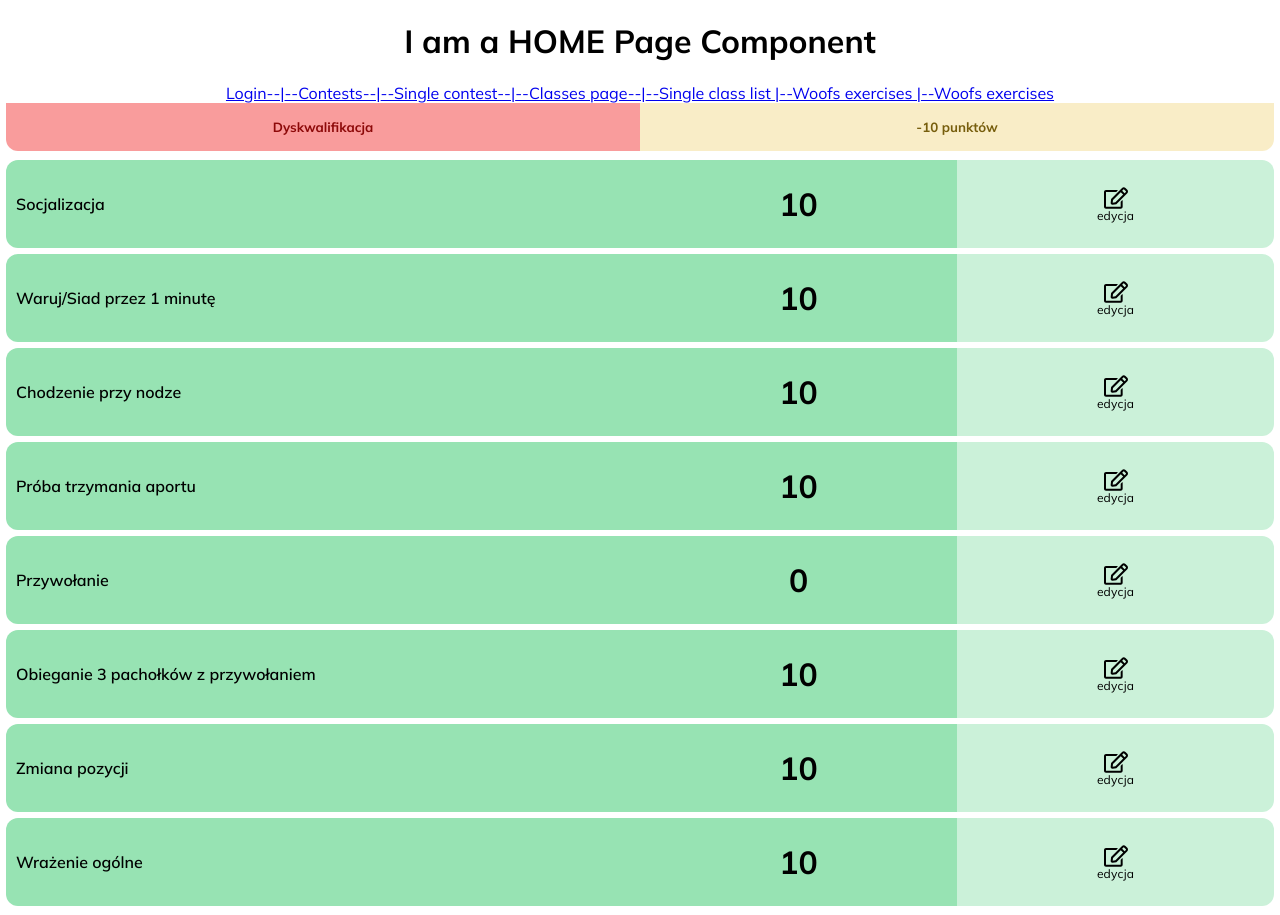
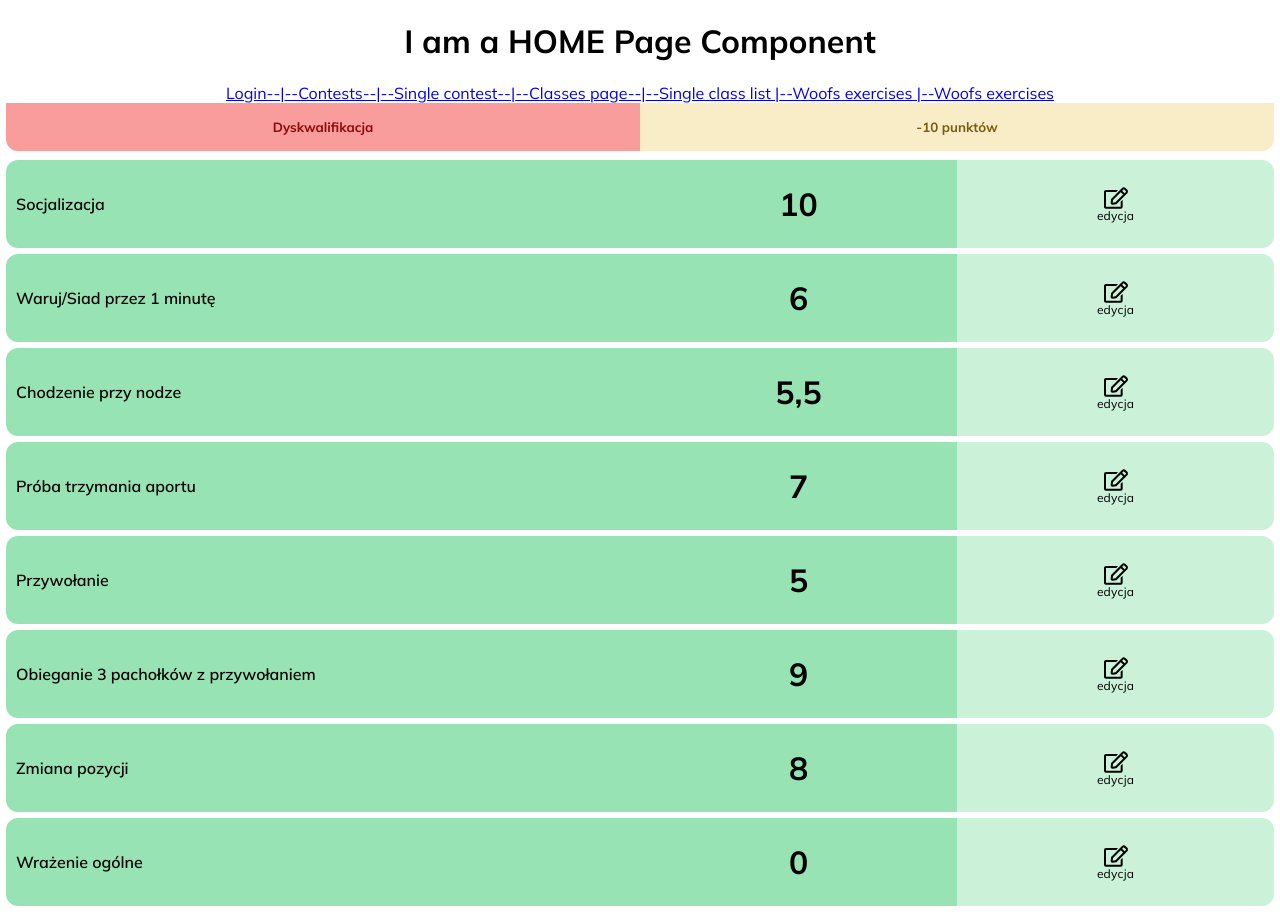
Before and after one commit to CC2021-WBL/GOOD-BOI-Application, a React (Create React App) app: page /contests/1/classes/1/woof in a window 1280 px wide. Built offline with nearby package versions, Linux system fonts and the light colour scheme.

Commit message:
add few fixes

```diff
--- a/src/Atoms/Point/Point.js
+++ /dev/null
@@ -1,18 +0,0 @@
-import propTypes from 'prop-types';
-import PointStyled from './PointStyled';
-import PropTypes from 'prop-types';
-
-const Point = ({ points, toggle }) => {
-  return (
-    <PointStyled toggle={toggle}>
-      {toggle ? points : `input in the future`}
-    </PointStyled>
-  );
-};
-
-Point.propTypes = {
-  points: propTypes.number,
-  toggle: PropTypes.bool,
-};
-
-export default Point;
--- a/src/Atoms/Point/PointStyled.js
+++ /dev/null
@@ -1,19 +0,0 @@
-import styled from 'styled-components';
-import ExerciseCardStyled from '../../Molecules/ExerciseCard/ExerciseCardStyled';
-import FONTS from '../../Styles/fontsStyledComponents';
-import COLORS from '../../Styles/varsStyledComponents';
-
-const PointStyled = styled(ExerciseCardStyled)`
-  box-sizing: border-box;
-  width: 25%;
-  margin: 0;
-  justify-content: center;
-  align-items: center;
-  ${FONTS.h1};
-  ${(props) =>
-    props.toggle
-      ? `background-color: ${COLORS.positive200};`
-      : `background-color:  ${COLORS.grey100}; ${FONTS.label_regular}; padding: 1rem`}
-`;
-
-export default PointStyled;
--- /dev/null
+++ b/src/Atoms/PointsText/PointsText.js
@@ -0,0 +1,15 @@
+import propTypes from 'prop-types';
+import PointsTextStyled from './PointsTextStyled';
+import PropTypes from 'prop-types';
+
+const PointsText = ({ points }) => {
+  const pointsString = String(points).replace(/\./g, ',');
+  return <PointsTextStyled>{pointsString}</PointsTextStyled>;
+};
+
+PointsText.propTypes = {
+  points: propTypes.number,
+  toggle: PropTypes.bool,
+};
+
+export default PointsText;
--- /dev/null
+++ b/src/Atoms/PointsText/PointsTextStyled.js
@@ -0,0 +1,10 @@
+import styled from 'styled-components';
+
+const PointsTextStyled = styled.div`
+  height: 100%;
+  display: flex;
+  align-items: center;
+  justify-content: center;
+`;
+
+export default PointsTextStyled;
--- a/src/Data/Dummy-data/test-data-dogs.js
+++ b/src/Data/Dummy-data/test-data-dogs.js
@@ -18,13 +18,13 @@ const DOGS = [
         obedienceClassName: 'Klasa 0',
         exercises: [
           { codeName: '0.1', result: 10 },
-          { codeName: '0.2', result: 10 },
-          { codeName: '0.3', result: 10 },
-          { codeName: '0.4', result: 10 },
-          { codeName: '0.5', result: 0 },
-          { codeName: '0.6', result: 10 },
-          { codeName: '0.7', result: 10 },
-          { codeName: '0.8', result: 10 },
+          { codeName: '0.2', result: 6 },
+          { codeName: '0.3', result: 5.5 },
+          { codeName: '0.4', result: 7 },
+          { codeName: '0.5', result: 5 },
+          { codeName: '0.6', result: 9 },
+          { codeName: '0.7', result: 8 },
+          { codeName: '0.8', result: 0 },
         ],
       },
       {
--- a/src/Molecules/ExerciseCard/ExerciseCard.js
+++ b/src/Molecules/ExerciseCard/ExerciseCard.js
@@ -1,9 +1,9 @@
 import PropTypes from 'prop-types';
 import Exercise from '../../Atoms/Exercise/Exercise';
-import Point from '../../Atoms/Point/Point';
 import EditAccept from '../../Atoms/EditAccept/EditAccept';
 import ExerciseCardStyled from './ExerciseCardStyled';
 import { useState } from 'react';
+import Points from '../Points/Points';
 
 const ExerciseCard = ({ exerciseInfo, obedienceClassName }) => {
   const { codeName, result } = exerciseInfo;
@@ -20,7 +20,7 @@ const ExerciseCard = ({ exerciseInfo, obedienceClassName }) => {
         obedienceClassName={obedienceClassName}
         toggle={toggle}
       />
-      <Point points={result} toggle={toggle} />
+      <Points points={result} toggle={toggle} />
       <EditAccept onClick={toggleHandler} toggle={toggle} />
     </ExerciseCardStyled>
   );
--- /dev/null
+++ b/src/Molecules/Points/Points.js
@@ -0,0 +1,24 @@
+import propTypes from 'prop-types';
+import PropTypes from 'prop-types';
+import PointsText from '../../Atoms/PointsText/PointsText';
+import PointsInput from '../PointsForm/PointsForm';
+import PointsStyled from './PointsStyled';
+
+const Points = ({ points, toggle }) => {
+  return (
+    <PointsStyled>
+      {toggle ? (
+        <PointsText points={points}></PointsText>
+      ) : (
+        <PointsInput points={points} />
+      )}
+    </PointsStyled>
+  );
+};
+
+Points.propTypes = {
+  points: propTypes.number,
+  toggle: PropTypes.bool,
+};
+
+export default Points;
--- /dev/null
+++ b/src/Molecules/Points/PointsStyled.js
@@ -0,0 +1,15 @@
+import styled from 'styled-components';
+import FONTS from '../../Styles/fontsStyledComponents';
+import COLORS from '../../Styles/varsStyledComponents';
+
+const PointsTextStyled = styled.div`
+  box-sizing: border-box;
+  width: 25%;
+  margin: 0;
+  justify-content: center;
+  align-items: center;
+  ${FONTS.h1};
+  background-color: ${COLORS.positive200};
+`;
+
+export default PointsTextStyled;
--- /dev/null
+++ b/src/Molecules/PointsForm/PoinstFormStyled.js
@@ -0,0 +1,12 @@
+import styled from 'styled-components';
+import COLORS from '../../Styles/varsStyledComponents';
+
+const PointsFormStyled = styled.form`
+  height: 100%;
+  display: flex;
+  align-items: center;
+  justify-content: center;
+  background-color: ${COLORS.grey100};
+`;
+
+export default PointsFormStyled;
--- /dev/null
+++ b/src/Molecules/PointsForm/PointsForm.js
@@ -0,0 +1,27 @@
+import propTypes from 'prop-types';
+import PropTypes from 'prop-types';
+import PointsInputStyled from './PointsInputStyled';
+import PointsFormStyled from './PoinstFormStyled';
+
+const PointsForm = ({ points }) => {
+  return (
+    <PointsFormStyled>
+      <PointsInputStyled
+        type="number"
+        id="points"
+        className="points_input"
+        defaultValue={points}
+        min="0"
+        step="0.5"
+        max="10"
+      />
+    </PointsFormStyled>
+  );
+};
+
+PointsForm.propTypes = {
+  points: propTypes.number,
+  toggle: PropTypes.bool,
+};
+
+export default PointsForm;
--- /dev/null
+++ b/src/Molecules/PointsForm/PointsInputStyled.js
@@ -0,0 +1,19 @@
+import styled from 'styled-components';
+import FONTS from '../../Styles/fontsStyledComponents';
+import COLORS from '../../Styles/varsStyledComponents';
+
+const PointsInputStyled = styled.input`
+  width: 6rem;
+  height: 3rem;
+  ${FONTS.h1};
+  text-align: center;
+  border-radius: 0.75rem;
+  border: 1px ${COLORS.grey800};
+
+  :focus {
+    color: black;
+    outline: 2px solid ${COLORS.grey800};
+  }
+`;
+
+export default PointsInputStyled;
--- a/src/index.css
+++ b/src/index.css
@@ -1,4 +1,12 @@
 @import url('https://fonts.googleapis.com/css2?family=Mulish:wght@400;600;700;800&display=swap');
+input::-webkit-outer-spin-button,
+input::-webkit-inner-spin-button {
+  -webkit-appearance: none;
+  margin: 0;
+}
+input[type=number]{
+  -moz-appearance: textfield;
+}
 
 * {
   font-family: 'Mulish', sans-serif
```
